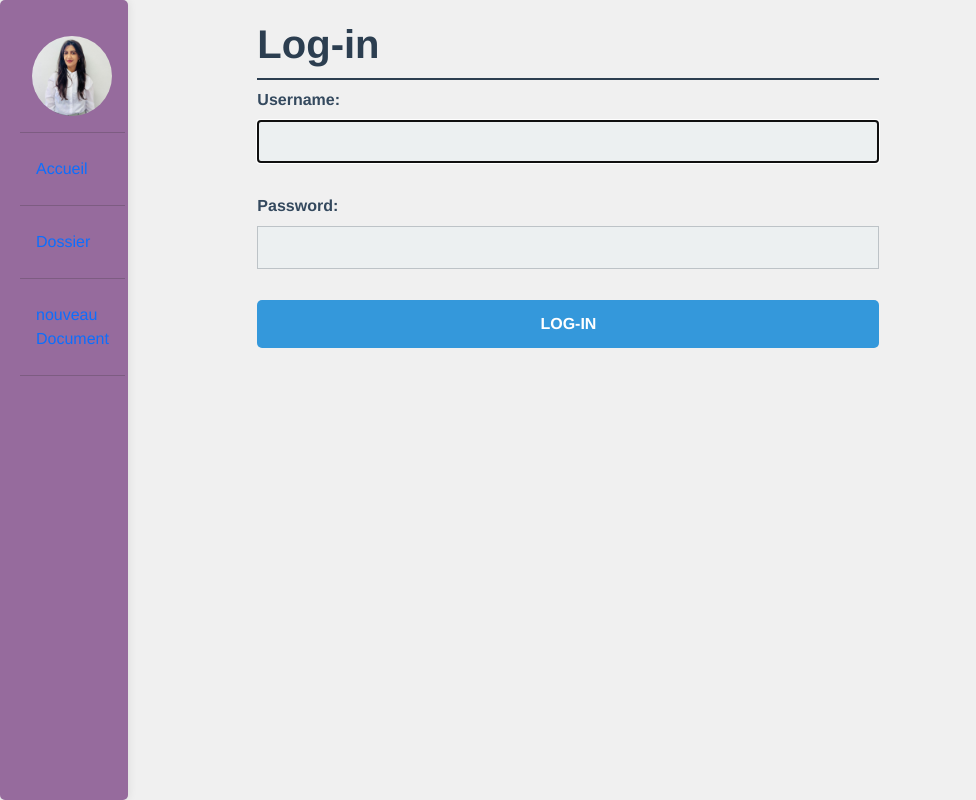
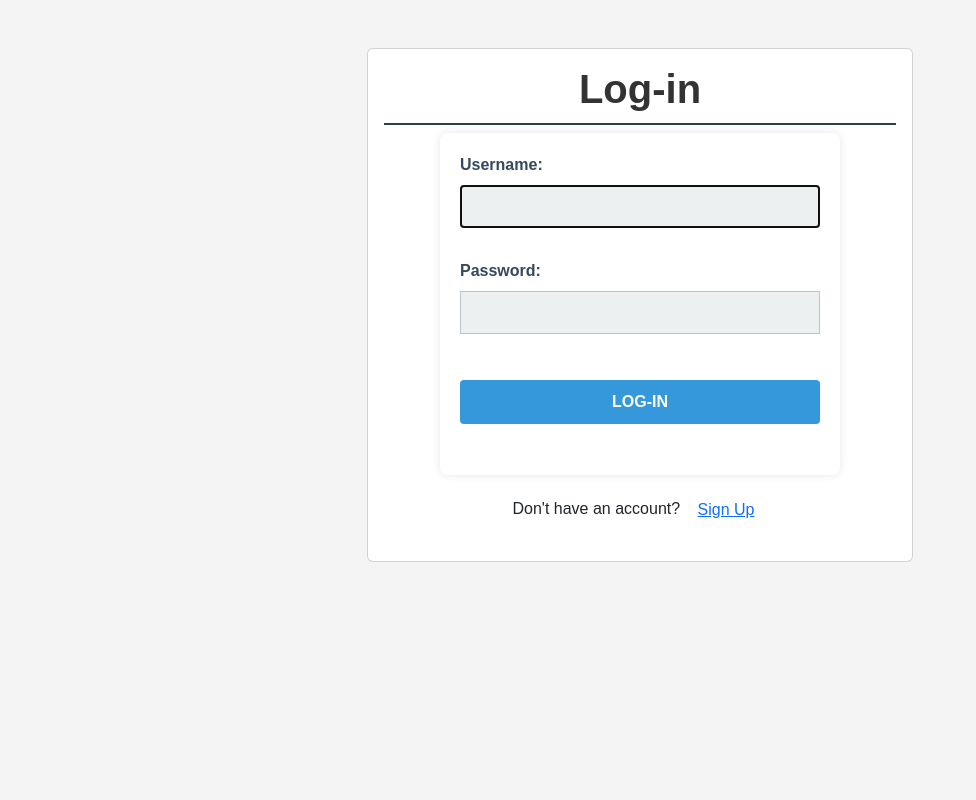
Before and after one commit to djebbiasma/GED_Django, a Django app: page /accounts/login_view/ in a window 1280 px wide. Shown: the whole page, without its empty margins (0-976 px from the left). Run offline with Django 4.2, Linux system fonts and the light colour scheme; parts of the project's set-up code (start-up, migrations or seed data) failed here and were passed over; some libraries are stand-ins or nearby versions.

Commit message:
second commit

```diff
--- a/accounts/models.py
+++ b/accounts/models.py
@@ -11,7 +11,6 @@ class User (AbstractUser):
         ('admin','admin')
     )
 
-    #unique email
     email=models.EmailField(unique=True)
 
     role=models.CharField(max_length=30,choices=ROLES,default='user')
--- a/accounts/templates/registration/login.html
+++ b/accounts/templates/registration/login.html
@@ -1,12 +1,43 @@
-{% extends "documents/base.html" %}
-{% block title %}Log-in{% endblock %}
+{% load static %}
+
+<!DOCTYPE html>
+<html lang="en">
+<head>
+    <meta charset="UTF-8">
+    <meta http-equiv="X-UA-Compatible" content="IE=edge">
+    <meta name="viewport" content="width=device-width, initial-scale=1.0">
+    <title>{% block title %}Document GED{% endblock %}</title>
+    <link href="https://maxcdn.bootstrapcdn.com/bootstrap/4.5.2/css/bootstrap.min.css" rel="stylesheet">
+    <link href="{% static 'css/bootstrap.min.css' %}" rel="stylesheet">
+    <link href="{% static 'documents/style.css' %}" rel="stylesheet">
+    <!-- Ajouter d'autres liens vers Bootstrap ou tout autre framework CSS si nécessaire -->
+</head>
+<body>
     {% block content %}
-<h1>Log-in</h1>
+        <div class="container">
+            <div class="row justify-content-center">
+                <div class="col-md-6">
+                    <div class="card mt-5">
+                        <div class="card-body">
+                            <h1 class="text-center">Log-in</h1>
                             <div class="login-form">
                                 <form action="{% url 'login' %}" method="post">
+                                    {% csrf_token %}
                                     {{ form.as_p }}
-{% csrf_token %}
-<p><input type="submit" value="Log-in"></p>
+                                    <div class="form-group">
+                                        <input type="submit" value="Log-in" class="btn btn-primary">
+                                    </div>
                                 </form>
                             </div>
+                            <p class="text-center mt-3">
+                                Don't have an account?
+                                <a href="{% url 'register' %}" class="btn btn-link">Sign Up</a>
+                            </p>
+                        </div>
+                    </div>
+                </div>
+            </div>
+        </div>
     {% endblock %}
+</body>
+</html>
--- a/accounts/urls.py
+++ b/accounts/urls.py
@@ -1,10 +1,10 @@
-# accounts/urls.py
+
 from django.urls import path
 from . import views
 
 urlpatterns = [
     path('login_view/', views.login_view, name='login'),
-    path('logout_view/', views.logout_view, name='logout'),  # Fix the missing comma here
+    path('logout_view/', views.logout_view, name='logout'),
     path('register/', views.register_view, name='register'),
 
 ]
--- a/accounts/views.py
+++ b/accounts/views.py
@@ -1,23 +1,21 @@
-# accounts/views.py
 from django.contrib.auth.forms import AuthenticationForm
 from django.contrib.auth import authenticate, login, logout
 from django.shortcuts import render, redirect
 from django.urls import reverse
 from django.contrib.auth.decorators import login_required
 
-# Import your UserRegistrationForm
-from .forms import UserRegistrationForm  # Make sure to adjust the import based on your actual file structure
+from .forms import UserRegistrationForm
 
 def register_view(request):
     if request.user.is_authenticated:
-        return redirect(reverse('documents:document_list'))
+        return redirect(reverse('document_list'))
 
     if request.method == "POST":
         form = UserRegistrationForm(request.POST)
         if form.is_valid():
             user = form.save()
             login(request, user)
-            return redirect(reverse('documents:document_list'))
+            return redirect(reverse('document_list'))
     else:
         form = UserRegistrationForm()
 
--- a/documents/forms.py
+++ b/documents/forms.py
@@ -6,3 +6,4 @@ class CommentForm(forms.ModelForm):
     class Meta:
         model = Comment
         fields = ['name', 'email', 'body']
+        exclude = ['name']
--- a/documents/models.py
+++ b/documents/models.py
@@ -15,7 +15,7 @@ class Document(models.Model):
     fichier = models.FileField(upload_to='documents/')
     categorie = models.CharField(max_length=50)
     dossier = models.ForeignKey(Dossier, on_delete=models.CASCADE, related_name='documents', null=True, blank=True, default=None)
-    #author = models.ForeignKey(User, on_delete=models.CASCADE, related_name='documents',null=True, blank=True)
+    author = models.ForeignKey(User, on_delete=models.CASCADE, related_name='authored_documents', null=True, blank=True)
 
     def __str__(self):
         return self.nom
@@ -30,7 +30,6 @@ class Comment(models.Model):
     user = models.ForeignKey(User, on_delete=models.CASCADE)
 
     document = models.ForeignKey(Document, on_delete=models.CASCADE, related_name='comments')
-    name = models.CharField(max_length=80, blank=True)
     email = models.EmailField()
     body = models.TextField()
     created = models.DateTimeField(auto_now_add=True)
--- a/documents/static/documents/style.css
+++ b/documents/static/documents/style.css
@@ -148,3 +148,62 @@ input[type="submit"] {
 .comment-body {
     margin-top: 10px;
 }
+.navbar {
+    background-color: #333;
+    color: #fff;
+    padding: 10px;
+}
+
+.navbar ul {
+    list-style: none;
+    padding: 0;
+    margin: 0;
+}
+
+.navbar li {
+    display: inline;
+    margin-right: 10px;
+}
+body {
+    font-family: Arial, sans-serif;
+    background-color: #f4f4f4;
+    margin: 0;
+    padding: 0;
+  }
+
+  .login-form {
+    max-width: 400px;
+    margin: 0 auto;
+    background: #fff;
+    padding: 20px;
+    border-radius: 8px;
+    box-shadow: 0 0 10px rgba(0, 0, 0, 0.1);
+  }
+
+  h1 {
+    text-align: center;
+    color: #333;
+  }
+
+  form {
+    display: flex;
+    flex-direction: column;
+  }
+
+  .form-group {
+    margin-top: 15px;
+  }
+
+  input[type="submit"] {
+    background-color: #3498db;
+    color: #fff;
+    padding: 10px 15px;
+    border: none;
+    border-radius: 4px;
+    cursor: pointer;
+    font-size: 16px;
+  }
+
+  input[type="submit"]:hover {
+    background-color: #2980b9;
+  }
--- a/documents/templates/documents/base.html
+++ b/documents/templates/documents/base.html
@@ -24,10 +24,15 @@
                 <div class="position-sticky">
                     <ul class="nav flex-column" style="list-style: none;padding: 0;">
                         <li class="nav-item">
-                              <!-- Image de profil -->
-                    <div class="text-center mt-3">
-                        <img src="{% static 'media/documents/asma.jpg' %}" alt="Profile Image" class="rounded-circle" style="width: 80px; height: 80px; object-fit: cover;">
-                    </div>
+     <!-- Autres liens de la barre de navigation -->
+                        {% if user.is_authenticated %}
+                            <li>Bienvenue, {{ user.username }}</li>
+                            <li><a href="{% url 'logout' %}">Déconnexion</a></li>
+                        {% else %}
+                            <li><a href="{% url 'login' %}">Se connecter</a></li>
+                            <!-- Ajoutez d'autres liens pour l'inscription, etc., si nécessaire -->
+                        {% endif %}
+
                     <hr>
                             <a class="nav-link active" href="{% url 'document_list' %}">
                                 Accueil
--- a/documents/templates/documents/document/details.html
+++ b/documents/templates/documents/document/details.html
@@ -17,7 +17,7 @@
             {% for comment in document.comments.all %}
                 <li class="comment">
                     <p class="comment-info">
-                        Comment by {{ comment.name }} on {{ comment.created }}
+                        Comment by {{ comment.user }} on {{ comment.created }}
                     </p>
                     <p class="comment-body">
                         {{ comment.body|linebreaks }}
--- a/documents/templates/documents/document/list.html
+++ b/documents/templates/documents/document/list.html
@@ -21,7 +21,6 @@
                     <th scope="col">Nom du Document</th>
                     <th scope="col">Catégorie</th>
                     <th scope="col">Actions</th>
-                    <th scope="col">Author</th>
 
                 </tr>
             </thead>
```
Also changed, not shown: accounts/templates/registration/signup.html (+36 -11 lines), documents/views.py (+10 -3 lines), documents/migrations/0004_remove_comment_name.py (added), documents/migrations/0005_document_author.py (added), media/documents/face2_1_JTMziY4.PNG (added), media/documents/face4_1_1syQxm5.PNG (added), media/documents/face4_1_HfYZKuK.PNG (added), media/documents/face4_1_hZMSyq9.PNG (added), media/documents/image_B0EoWUi.png (added). Lines whose indentation alone changed are shown as unchanged.
